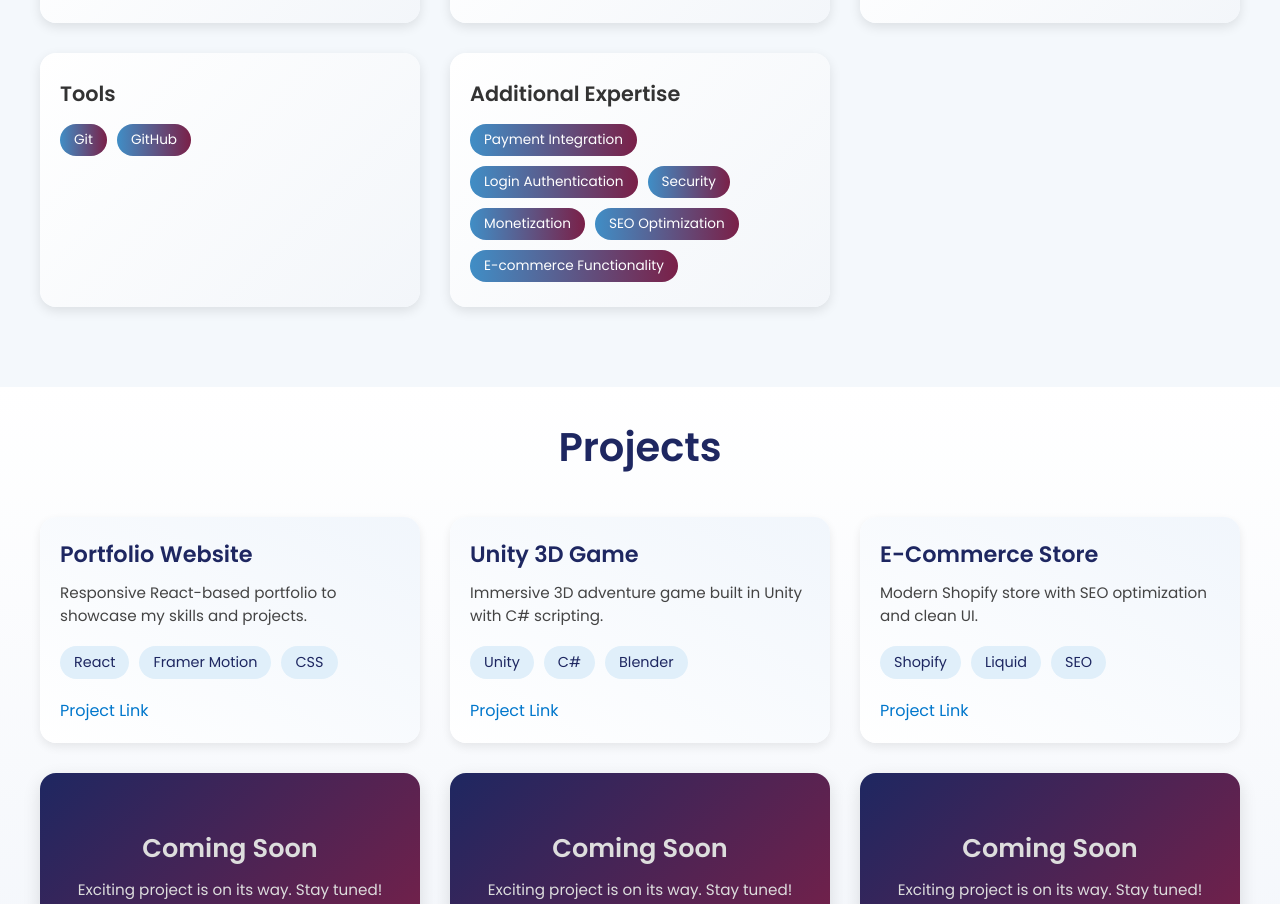
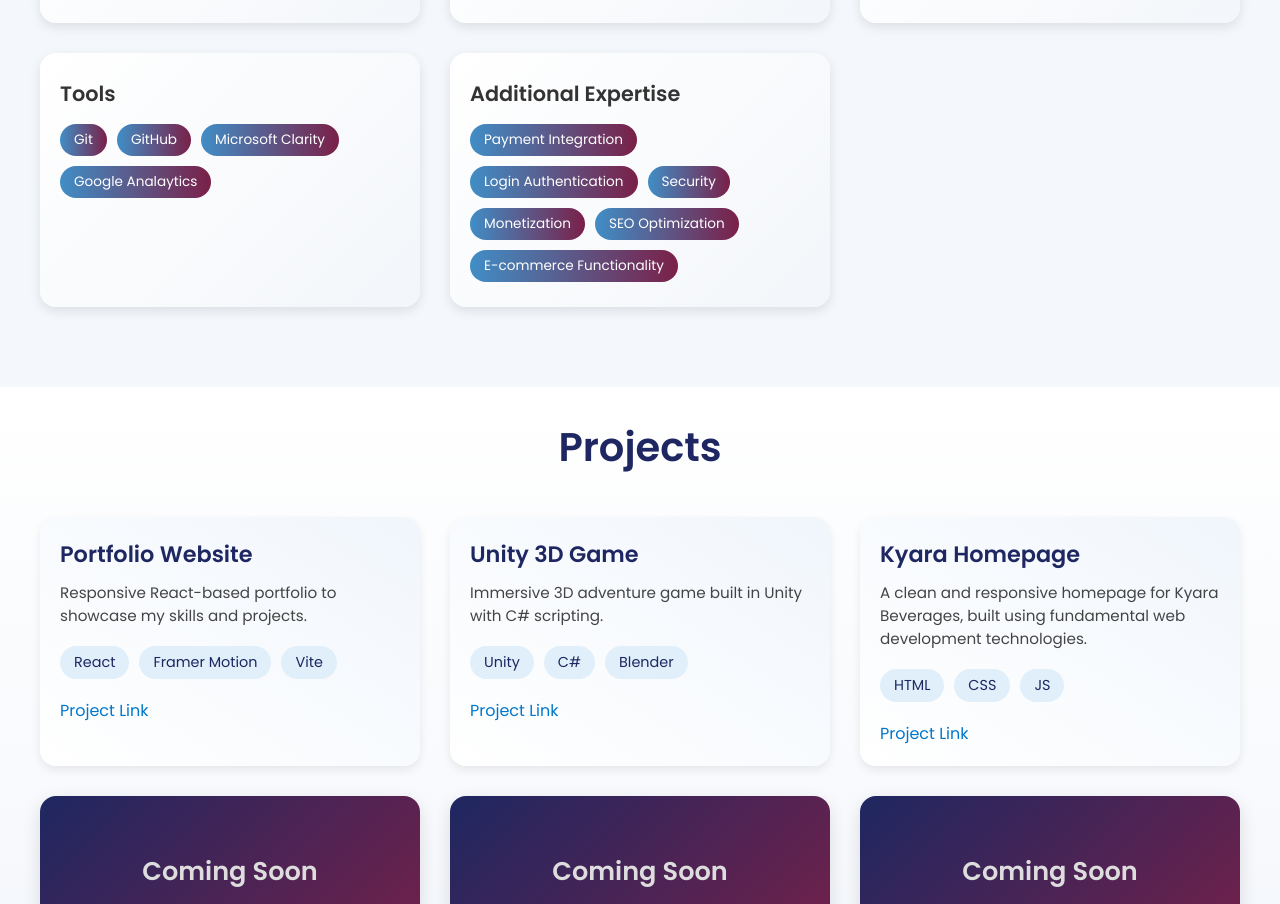
Before and after one commit to ShaikhZaamir04/zaamir-portfolio, a React (Vite) app: page / in a window 1280 px wide. Shown: the part 1885-2789 px from the top of the page. Built offline with nearby package versions, Linux system fonts and the light colour scheme.

Commit message:
Final Touch

```diff
--- a/src/sections/Projects.jsx
+++ b/src/sections/Projects.jsx
@@ -6,20 +6,20 @@
   {
     title: "Portfolio Website",
     description: "Responsive React-based portfolio to showcase my skills and projects.",
-    tech: ["React", "Framer Motion", "CSS"],
-    github: "https://github.com/yourusername/portfolio",
+    tech: ["React", "Framer Motion", "Vite"],
+    github: "https://zaamir-portfolio.vercel.app/",
   },
   {
     title: "Unity 3D Game",
     description: "Immersive 3D adventure game built in Unity with C# scripting.",
     tech: ["Unity", "C#", "Blender"],
-    github: "https://github.com/yourusername/unitygame",
+    github: "https://www.fiverr.com/zaamir_shaikh/help-you-with-unity-projects",
   },
   {
-    title: "E-Commerce Store",
-    description: "Modern Shopify store with SEO optimization and clean UI.",
-    tech: ["Shopify", "Liquid", "SEO"],
-    github: "https://github.com/yourusername/shopify-store",
+    title: "Kyara Homepage",
+    description: "A clean and responsive homepage for Kyara Beverages, built using fundamental web development technologies.",
+    tech: ["HTML", "CSS", "JS"],
+    github: "https://shaikhzaamir04.github.io/kyara-homepage/",
   },
 ];
 
--- a/src/sections/Skills.jsx
+++ b/src/sections/Skills.jsx
@@ -29,7 +29,7 @@
     },
     {
         title: "Tools",
-        skills: ["Git", "GitHub"],
+        skills: ["Git", "GitHub", "Microsoft Clarity", "Google Analaytics"],
     },
     {
         title: "Additional Expertise",
```
